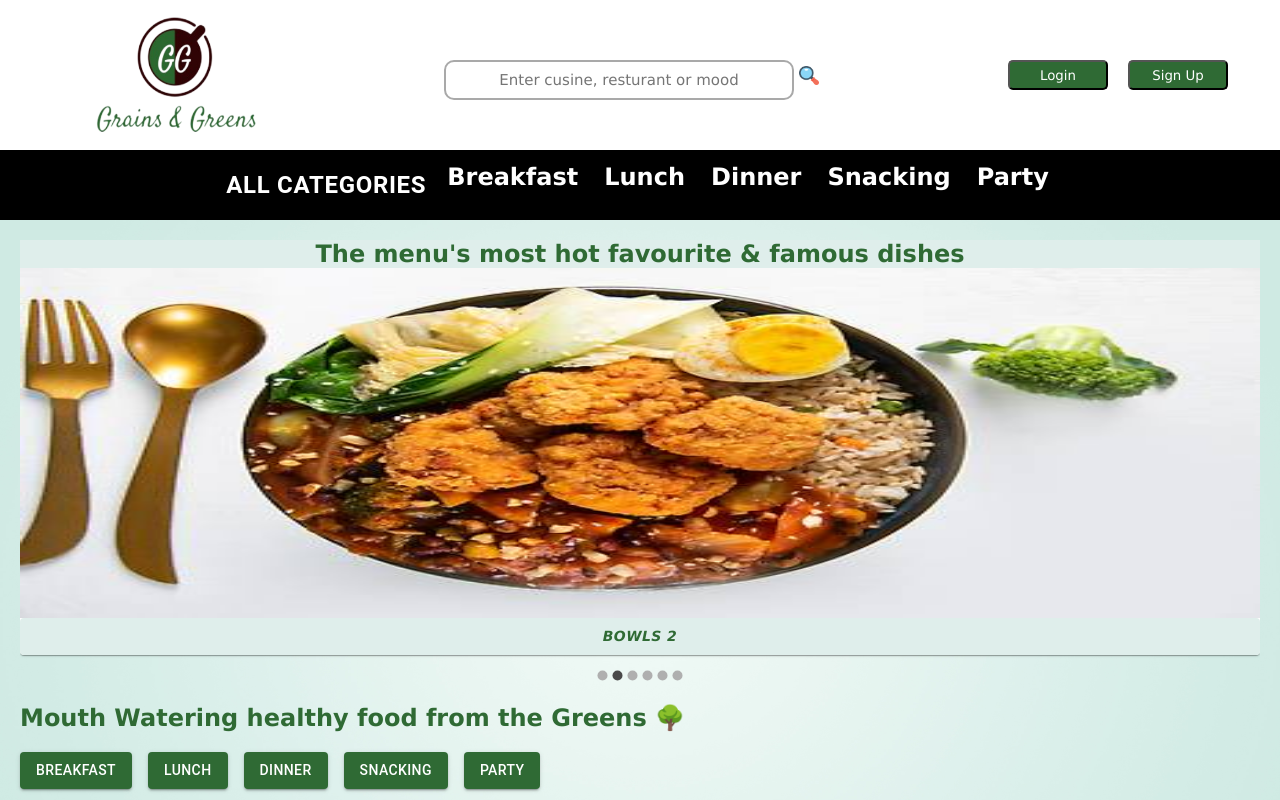
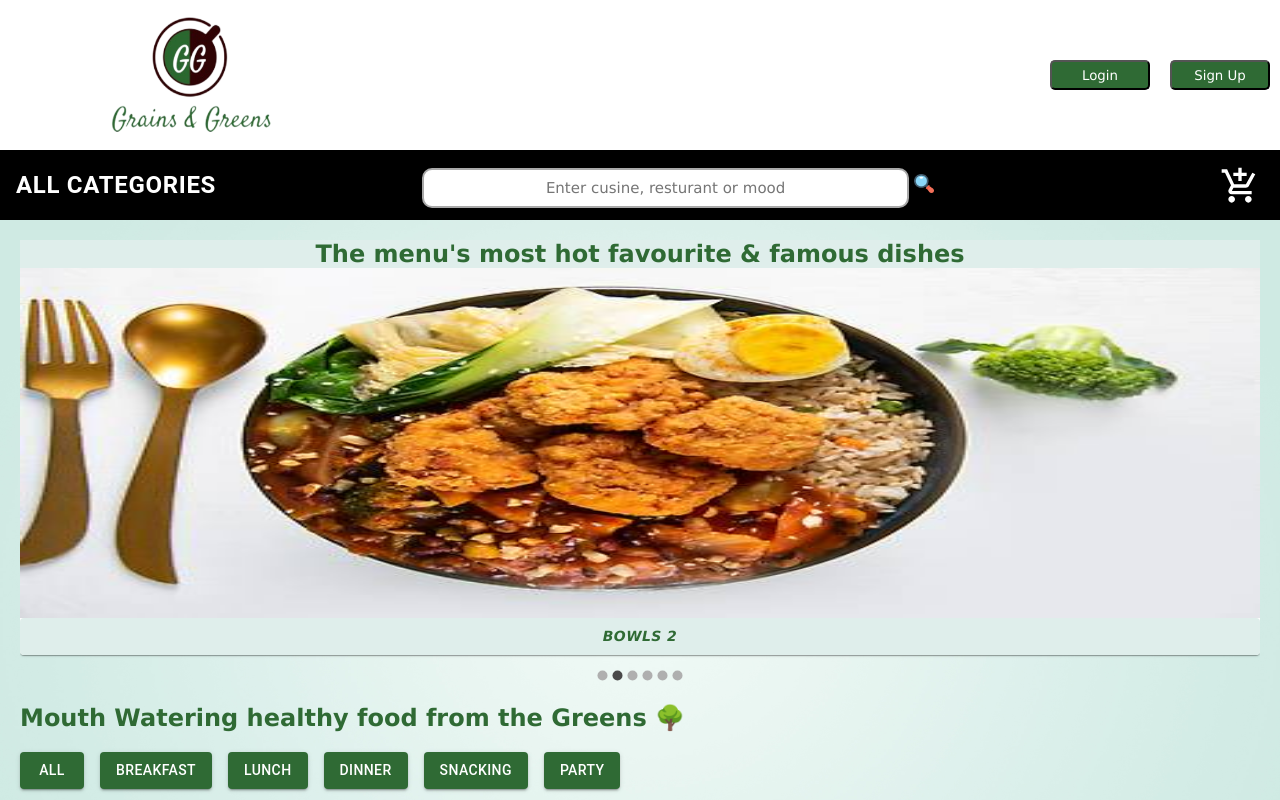
Before and after one commit to shrehaa/grains-green, a React (Create React App) app: page / in a window 1280 px wide. Shown: the top 800 px of the page. Built offline with nearby package versions, Linux system fonts and the light colour scheme.

Commit message:
search box

```diff
--- a/src/App.js
+++ b/src/App.js
@@ -7,14 +7,16 @@ import About from "./componets/about/about";
 import Review from "./componets/reviews/review";
 import Footer from "./componets/footer/footer";
 import CustomizedAccordions from "./componets/accordionMenu/accmenu";
+import { useState } from "react";
 
 function App() {
+  const [searchData, setsearchData] = useState("")
   return (
     <div className="App">
       <Navbar />
-      <Categories/>
+      <Categories getdata={setsearchData}/>
       <Carousels/>
-      <CustomizedAccordions/>
+      <CustomizedAccordions data={searchData}/>
       <About/>
       <Review/>
       <Footer/>
--- a/src/componets/about/about.jsx
+++ b/src/componets/about/about.jsx
@@ -27,15 +27,26 @@ const About = () => {
           <h2>Welcome you!</h2>
           <h1>About Grains & Greens</h1>
           <p>
-            THE PIONEERS OF DELIVERING OLD TRADITIONAL STREET FOOD DELICACIES
-            RIGHT FROM THE AUTHENTIC & ORIGINAL SOURCES OF OLD DELHI AT YOUR
-            DOOR STEPS.
+            When we say good, we don’t just mean good food. We also mean the
+            goodness that good food leads to. Good memories, a good temper, a
+            good day, a good burp. And we know that when our food leaves our
+            kitchens, we’re creating all that. It’s rewarding, this belief in
+            good. Now take a look at how we go about it.
           </p>
-          <p>
-            The old city shares an intimate relationship with food, one that was
-            founded during the Mughal Era. Here, traditions rule and history is
-            served sumptuously garnished with culinary secrets that have been
-            passed down through generations.
+          <p style={{ marginTop: "25px" }}>
+            <ul
+              style={{
+                display: "flex",
+                fontSize: "16px",
+                marginLeft: "10px",
+                fontWeight: "bold",
+              }}
+            >
+              <li>World Cuisine</li>
+              <li>Daily - Changing Menu</li>
+              <li>Farm - Fresh Ingredients</li>
+              <li>Highly Expirienced Chefs</li>
+            </ul>
           </p>
         </div>
         <div className="image-container">
--- a/src/componets/accordionMenu/accmenu.jsx
+++ b/src/componets/accordionMenu/accmenu.jsx
@@ -1,4 +1,4 @@
-import { useState } from "react";
+import { useEffect, useState } from "react";
 import { styled } from "@mui/material/styles";
 import ArrowForwardIosSharpIcon from "@mui/icons-material/ArrowForwardIosSharp";
 import MuiAccordion from "@mui/material/Accordion";
@@ -69,9 +69,17 @@ const AccordionDetails = styled(MuiAccordionDetails)(({ theme }) => ({
   borderTop: "1px solid rgba(0, 0, 0, .125)",
 }));
 
-export default function CustomizedAccordions() {
+export default function CustomizedAccordions({ data }) {
   const [expanded, setExpanded] = useState([...menuItems]);
   const [showOptions, setshowOptions] = useState(carddata);
+
+  useEffect(() => {
+    if (data === "") {
+      setshowOptions(carddata);
+      return;
+    }
+    filterContent(carddata, data.toLowerCase(), "t");
+  }, [data]);
 
   const handleChange = (panel) => (event, newExpanded) => {
     var array = expanded;
@@ -91,9 +99,15 @@ export default function CustomizedAccordions() {
     return expanded && expanded.includes(panel);
   };
 
-  const filterContent = (arr, fil) => {
+  const filterContent = (arr, fil, cat) => {
+    if (fil === "all") {
+      setshowOptions(carddata);
+      return;
+    }
     var data = arr.filter((item) => {
-      return item.ct && item.ct.includes(fil);
+      if (typeof item[`${cat}`] === "string")
+        return item[`${cat}`] && item[`${cat}`].toLowerCase().includes(fil);
+      else return item[`${cat}`] && item[`${cat}`].includes(fil);
     });
     setshowOptions(data);
   };
@@ -105,7 +119,7 @@ export default function CustomizedAccordions() {
         {categories.map((item) => {
           return (
             <Button
-              onClick={() => filterContent(carddata, item.toLowerCase())}
+              onClick={() => filterContent(carddata, item.toLowerCase(), "ct")}
               className="filter-btn"
               variant="contained"
             >
--- a/src/componets/categories/categories.css
+++ b/src/componets/categories/categories.css
@@ -2,14 +2,43 @@
   height: 70px;
   width: 100%;
   display: flex;
-  justify-content: center;
   background-color: black;
+  align-items: center;
+}
+.categories-container .all-cat {
+  width: 20%;
+  text-align: center;
 }
 .categories-container .menu-btn {
   background-color: black;
   color: #fff;
   font-size: 24px;
   font-weight: bold;
+}
+.categories-container .search-container {
+  width: 60%;
+  text-align: left;
+  margin-left: 100px;
+}
+.categories-container .search-container .searchbox {
+  width: 70%;
+  height: 40px;
+  text-align: center;
+  font-size: 15px;
+  border: 2px solid darkgray;
+  border-radius: 10px;
+  margin-left: 90px;
+}
+.categories-container .searchbox:focus {
+  outline: none;
+}
+.categories-container .searchicon {
+  height: 26px;
+  width: 20px;
+  cursor: pointer;
+  margin-left: 5px;
+  margin-top: 5px;
+  padding-top: 7px;
 }
 .categories-container .menu-btn:hover {
   background-color: black;
@@ -21,10 +50,9 @@
   font-size: 24px;
   font-weight: bold;
   cursor: pointer;
-
 }
 
-.categories-container .items:hover{
+.categories-container .items:hover {
   background-color: black;
   color: #2f6a34;
 }
@@ -32,3 +60,10 @@
 .categories-container .menu-expand {
   background-color: lightskyblue !important;
 }
+.categories-container .cart-container{
+  width: 20%;
+  text-align: end;
+  color: #fff;
+  margin-right: 20px;
+
+}
--- a/src/componets/categories/categories.jsx
+++ b/src/componets/categories/categories.jsx
@@ -1,10 +1,12 @@
-import { useState } from "react";
+import { useEffect, useState } from "react";
 import Button from "@mui/material/Button";
 import Menu from "@mui/material/Menu";
 import MenuItem from "@mui/material/MenuItem";
 import { styled, alpha } from "@mui/material/styles";
 import { categories, menuItems } from "../../constants/constants";
 import "./categories.css";
+import search from "../../assets/search.png";
+import AddShoppingCartIcon from '@mui/icons-material/AddShoppingCart';
 
 const StyledMenu = styled((props) => (
   <Menu
@@ -47,8 +49,9 @@ const StyledMenu = styled((props) => (
   },
 }));
 
-const Categories = () => {
+const Categories = ({getdata}) => {
   const [anchorEl, setAnchorEl] = useState(null);
+  const [sval, setsval] = useState("");
   const open = Boolean(anchorEl);
   const handleClick = (event) => {
     setAnchorEl(event.currentTarget);
@@ -56,8 +59,16 @@ const Categories = () => {
   const handleClose = () => {
     setAnchorEl(null);
   };
+
+
+
+  const handleSearch=()=>{
+   getdata(sval);
+  }
+
   return (
     <div className="categories-container">
+      <div className="all-cat">
       <Button
         id="fade-button"
         aria-controls={open ? "fade-menu" : undefined}
@@ -82,13 +93,20 @@ const Categories = () => {
             return( <a href={`#${item}`}><MenuItem onClick={handleClose}>{item}</MenuItem></a>);
           })}
       </StyledMenu>
-      {categories.map((item, idx) => {
-        return (
-          <div className="items" key={idx}>
-            {item}
-          </div>
-        );
-      })}
+      </div>
+      <div className="search-container">
+          <input
+            className="searchbox"
+            placeholder="Enter cusine, resturant or mood"
+            name="search"
+            value={sval}
+            onChange={(e)=>setsval(e.target.value)}
+          />
+          <img className="searchicon" alt="search" src={search} onClick={handleSearch} />
+        </div>
+        <div className="cart-container">
+          <AddShoppingCartIcon sx={{height:"40px",width:"40px", cursor:"pointer",marginTop:"5px"}}/>
+        </div>
     </div>
   );
 };
--- a/src/componets/navbar/navbar.css
+++ b/src/componets/navbar/navbar.css
@@ -7,39 +7,20 @@
   background-color: #fff;
 }
 .navbarcontainer .logocontainer {
-  width: 70%;
+  width: 30%;
   display: flex;
   align-items: center;
   justify-content: space-evenly;
 }
-.navbarcontainer .searchbox {
-  width: 350px;
-  height: 40px;
-  text-align: center;
-  font-size: 15px;
-  margin-top: 10px;
-  border: 2px solid darkgray;
-  border-radius: 10px;
-  margin-left: 90px;
-}
-.navbarcontainer .searchbox:focus {
-  outline: none;
-}
-.navbarcontainer .searchicon {
-  height: 26px;
-  width: 20px;
-  cursor: pointer;
-  margin-left: 5px;
-  margin-top: 5px;
-  padding-top: 7px;
-}
+
 .navbarcontainer .logocontainer .logo {
   height: 150px;
   width: 200px;
 }
 
 .navbarcontainer .credentials {
-  margin-left: 60px;
+  width: 70%;
+  text-align: end;
 }
 .navbarcontainer .credentials .cred-btn {
   margin: 10px;
--- a/src/componets/navbar/navbar.jsx
+++ b/src/componets/navbar/navbar.jsx
@@ -1,21 +1,14 @@
 import React from "react";
 import logo from "../../assets/logo.png";
 import "./navbar.css";
-import search from "../../assets/search.png";
+
 
 const Navbar = () => {
   return (
     <div className="navbarcontainer">
       <div className="logocontainer">
         <img className="logo" src={logo} alt="Grains & Green" />
-        <div>
-          <input
-            className="searchbox"
-            placeholder="Enter cusine, resturant or mood"
-            name="search"
-          />
-          <img className="searchicon" alt="search" src={search} />
-        </div>
+
       </div>
       <div className="credentials">
         <button className="cred-btn">Login</button>
--- a/src/constants/constants.js
+++ b/src/constants/constants.js
@@ -13,7 +13,7 @@ export const src = [
   { img: src5, name: "Bowls 5" },
   { img: src6, name: "Bowls 6" },
 ];
-export const categories = ["Breakfast", "Lunch", "Dinner", "Snacking", "Party"];
+export const categories = ["All","Breakfast", "Lunch", "Dinner", "Snacking", "Party"];
 
 export const menuItems = [
   "Breakfast",
```
